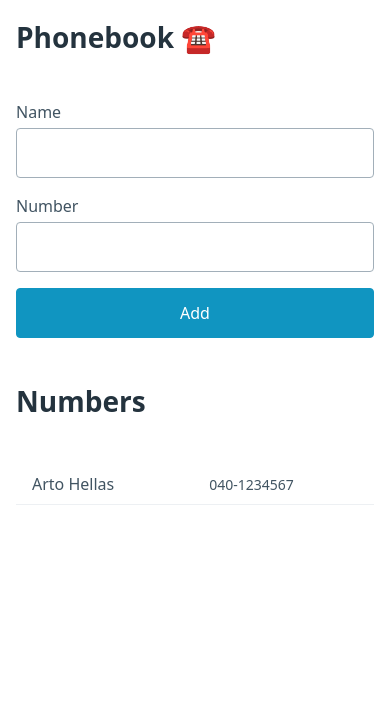
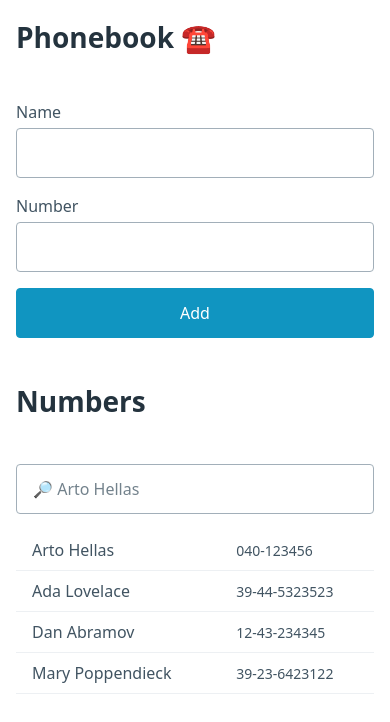
Before and after one commit to mescalantea/fullstackopen, a React (Create React App) app in the folder part2/phonebook/: page / in a window 390 px wide. Shown: the top 722 px of the page. Built offline with nearby package versions, Linux system fonts and the light colour scheme.

Commit message:
part2 phonebook step4

```diff
--- a/part2/phonebook/src/components/App.js
+++ b/part2/phonebook/src/components/App.js
@@ -1,11 +1,16 @@
 import React, { useState } from 'react'
+const mock = [
+    { name: 'Arto Hellas', number: '040-123456', visible: true },
+    { name: 'Ada Lovelace', number: '39-44-5323523', visible: true },
+    { name: 'Dan Abramov', number: '12-43-234345', visible: true },
+    { name: 'Mary Poppendieck', number: '39-23-6423122', visible: true }
+]
 
 const App = () => {
-    const [persons, setPersons] = useState([
-        { name: 'Arto Hellas', number: '040-1234567' }
-    ])
+    const [persons, setPersons] = useState(mock)
     const [newName, setNewName] = useState('')
     const [newNumber, setNewNumber] = useState('')
+    const [search, setSearch] = useState('')
 
     const handleNameChange = (e) => {
         if (e.target.value === newName) {
@@ -18,6 +23,23 @@ const App = () => {
             return
         }
         setNewNumber(e.target.value)
+    }
+
+    const isVisible = (name, search) => name.toLowerCase().includes(search.toLowerCase())
+
+    const handleSearch = (e) => {
+        if (e.target.value === search) {
+            return
+        }
+        setSearch(e.target.value)
+        setPersons(
+            persons.map(p => {
+                return {
+                    ...p,
+                    visible: isVisible(p.name, e.target.value)
+                }
+            })
+        )
     }
 
     const handleSubmit = (e) => {
@@ -35,7 +57,8 @@ const App = () => {
 
         setPersons(persons.concat({
             name: newName,
-            number: newNumber
+            number: newNumber,
+            visible: isVisible(newName, search)
         }))
         setNewName('')
         setNewNumber('')
@@ -58,9 +81,10 @@ const App = () => {
                 </div>
             </form>
             <h2>Numbers</h2>
+            <input value={search} onChange={handleSearch} placeholder='🔎 Arto Hellas' className='search' />
             <table><tbody>
-            {persons.map(({ name, number }) => (<tr key={name}><th>{name}</th><td>{number}</td></tr>))}
-                </tbody></table>
+                {persons.filter(({ visible }) => visible).map(({ name, number }) => (<tr key={name}><th>{name}</th><td>{number}</td></tr>))}
+            </tbody></table>
 
         </div>
     )
```
Also changed, not shown: part2/phonebook/src/mocks/persons.json (added, +10 -0 lines).
